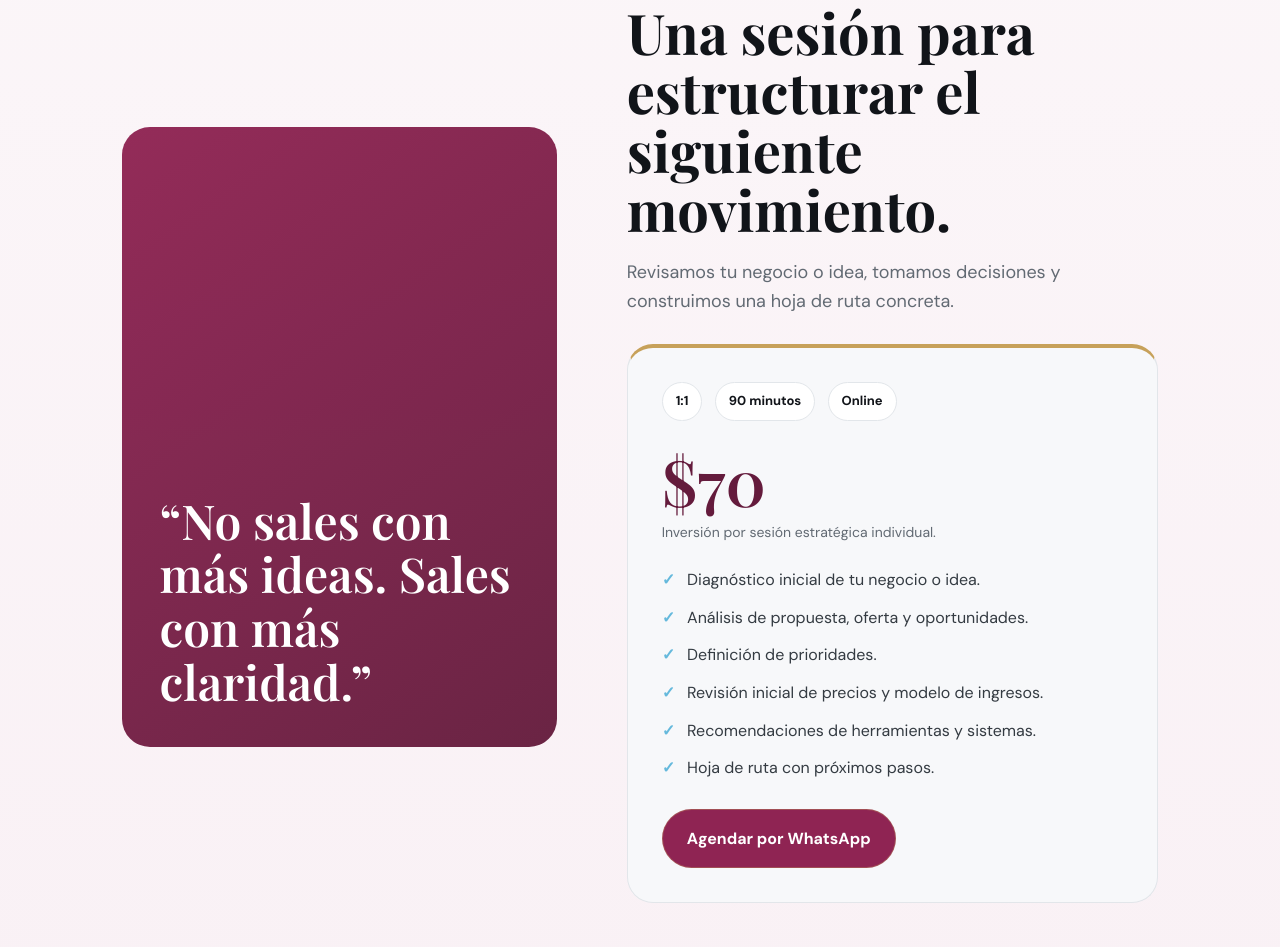
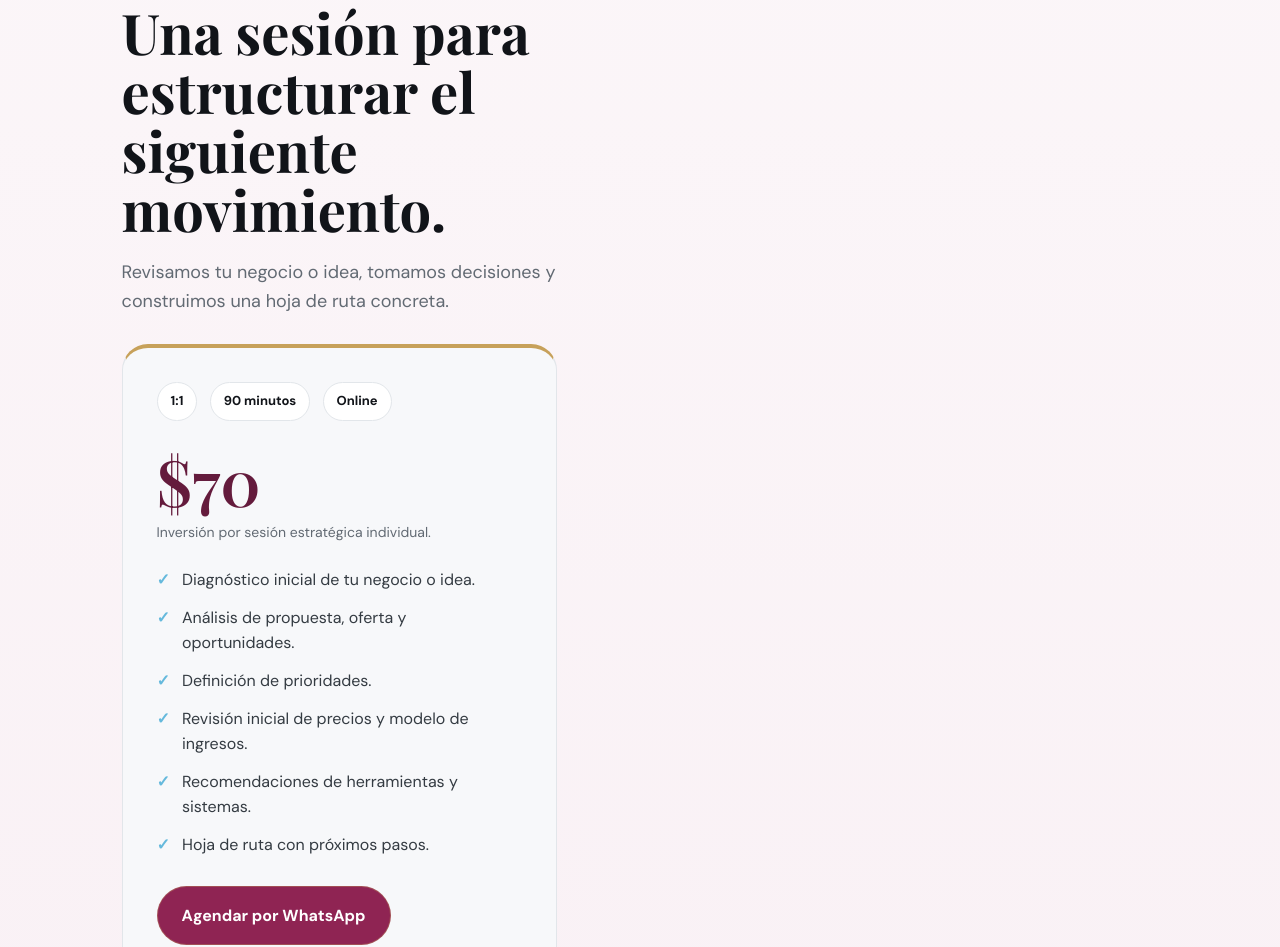
Before and after one commit to estebanutricion/nicole-carrillo-web, a plain HTML site: page index.html in a window 1280 px wide. Shown: the part 3576-4523 px from the top of the page. Drawn offline with nearby package versions, Linux system fonts and the light colour scheme.

Commit message:
Remove blockquote from asesoría section
Removed the blockquote from the session-visual div.

```diff
--- a/index.html
+++ b/index.html
@@ -352,10 +352,6 @@
   <section id="asesoria">
     <div class="container session-grid">
 
-      <div class="session-visual">
-        <blockquote>“No sales con más ideas. Sales con más claridad.”</blockquote>
-      </div>
-
       <div>
         <div class="eyebrow">Asesoría estratégica 1:1</div>
         <h2>Una sesión para estructurar el siguiente movimiento.</h2>
```
